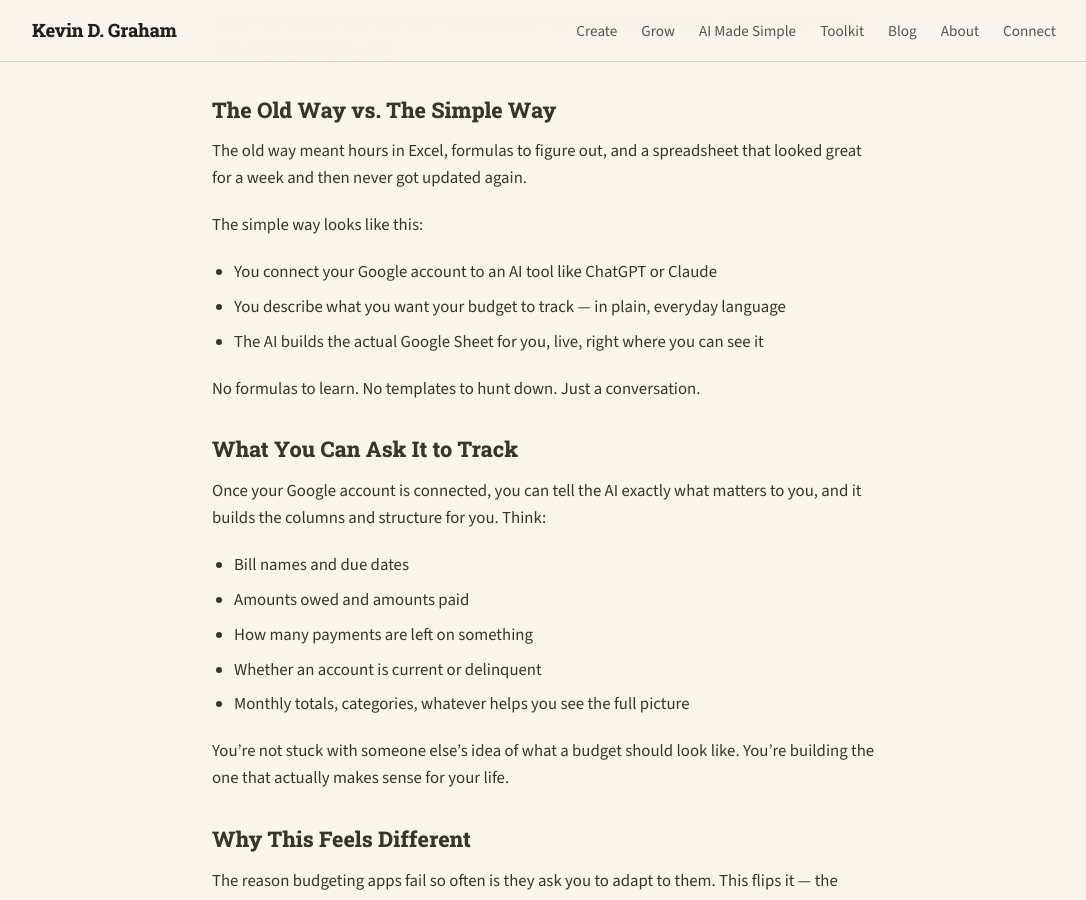
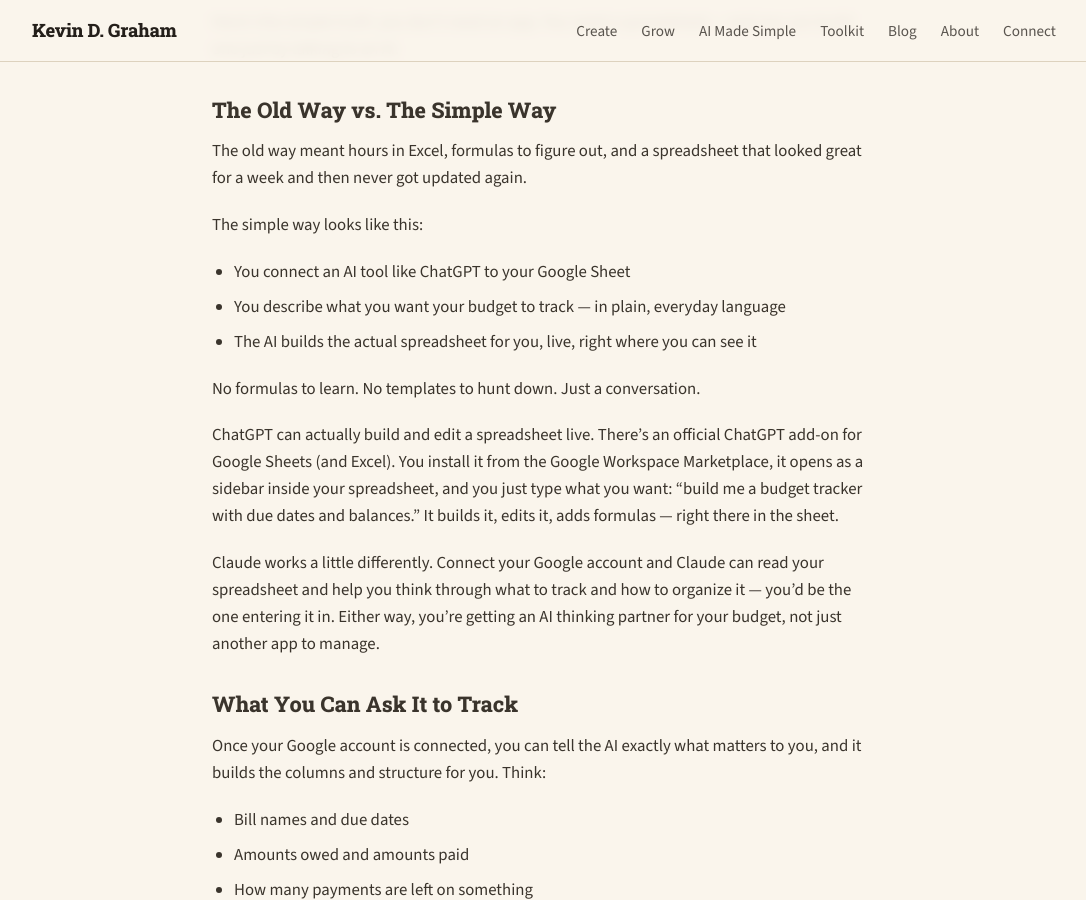
Before and after one commit to kevindgraham/kevindgraham.github.io, a Jekyll site: the page built from _posts/2026-07-15-spreadsheet-not-an-app.md, in a window 1280 px wide and 900 px high, scrolled down 462 px. Shown: the whole window, without its empty margins (96-1182 px from the left). Built offline with Jekyll 4.4.1, drawn with Linux system fonts in a browser that asks for light colours.

Commit message:
Update blog post: add ChatGPT/Claude spreadsheet detail
Revises the budgeting post's bullet list and adds two paragraphs
explaining the ChatGPT Google Sheets add-on and how Claude works
differently for this use case.

Co-Authored-By: Claude Sonnet 5 <noreply@anthropic.com>

```diff
--- a/_posts/2026-07-15-spreadsheet-not-an-app.md
+++ b/_posts/2026-07-15-spreadsheet-not-an-app.md
@@ -15,11 +15,15 @@ The old way meant hours in Excel, formulas to figure out, and a spreadsheet that
 
 The simple way looks like this:
 
-- You connect your Google account to an AI tool like ChatGPT or Claude
+- You connect an AI tool like ChatGPT to your Google Sheet
 - You describe what you want your budget to track — in plain, everyday language
-- The AI builds the actual Google Sheet for you, live, right where you can see it
+- The AI builds the actual spreadsheet for you, live, right where you can see it
 
 No formulas to learn. No templates to hunt down. Just a conversation.
+
+ChatGPT can actually build and edit a spreadsheet live. There's an official ChatGPT add-on for Google Sheets (and Excel). You install it from the Google Workspace Marketplace, it opens as a sidebar inside your spreadsheet, and you just type what you want: "build me a budget tracker with due dates and balances." It builds it, edits it, adds formulas — right there in the sheet.
+
+Claude works a little differently. Connect your Google account and Claude can read your spreadsheet and help you think through what to track and how to organize it — you'd be the one entering it in. Either way, you're getting an AI thinking partner for your budget, not just another app to manage.
 
 ## What You Can Ask It to Track
 
```
